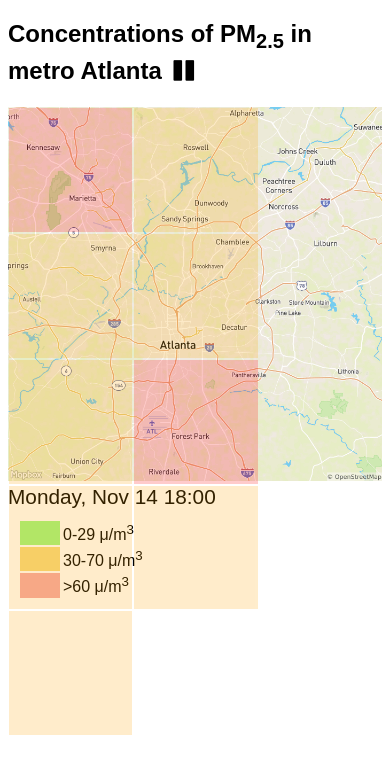
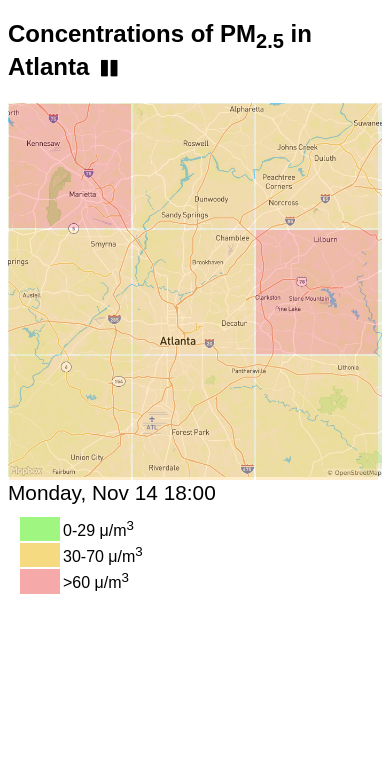
Before and after one commit to coxjonc/air-quality-map, a website: page public/index.html in a window 390 px wide. Drawn offline with nearby package versions, Linux system fonts and the light colour scheme.

Commit message:
resize on mobile

```diff
--- a/public/index.html
+++ b/public/index.html
@@ -1,5 +1,6 @@
 <!DOCTYPE html>
 <head>
+  <meta name="viewport" content="width=device-width, initial-scale=1">
   <script type="text/javascript" src="https://cdnjs.cloudflare.com/ajax/libs/es6-shim/0.35.1/es6-shim.min.js"></script>
   <script type="text/javascript" src="https://code.jquery.com/jquery-3.1.1.min.js"></script>
   <link rel="stylesheet" type="text/css" href="font-awesome.min.css"></script>
@@ -8,11 +9,13 @@
 <body>
   <div id="main">
     <h2>
-      Concentrations of PM<sub>2.5</sub> in metro Atlanta
-      <i class="controller fa fa-backward" id="fa-back" style="display: none;"></i>
-      <i class="controller fa fa-pause" id="fa-pause"></i>
-      <i class="controller fa fa-play" id="fa-play" style="display: none;"></i>
-      <i class="controller fa fa-forward" id="fa-forward" style="display: none;"></i>
+      Concentrations of PM<sub>2.5</sub> in Atlanta
+      <div class="controller-holder">
+        <i class="controller fa fa-backward" id="fa-back" style="display: none;"></i>
+        <i class="controller fa fa-pause" id="fa-pause"></i>
+        <i class="controller fa fa-play" id="fa-play" style="display: none;"></i>
+        <i class="controller fa fa-forward" id="fa-forward" style="display: none;"></i>
+      </div>
     </h2>
     <div class="container">
       <div id="map-holder">
--- a/public/style.css
+++ b/public/style.css
@@ -24,7 +24,7 @@ body {
 
 .col {
   height: 32.8%;
-  width: 33%;
+  width: 32.5%;
   margin: 1px;
   transition: all .5s ease;
   justify-content: space-between;
@@ -76,10 +76,14 @@ body {
 }
 
 .controller {
-  font-size: 1em;
+  font-size: .8em;
   margin: 5px;
 }
 
 #map-holder, #legend-holder {
   float: left;
 }
+
+.controller-holder {
+  display: inline-block;
+}
```
